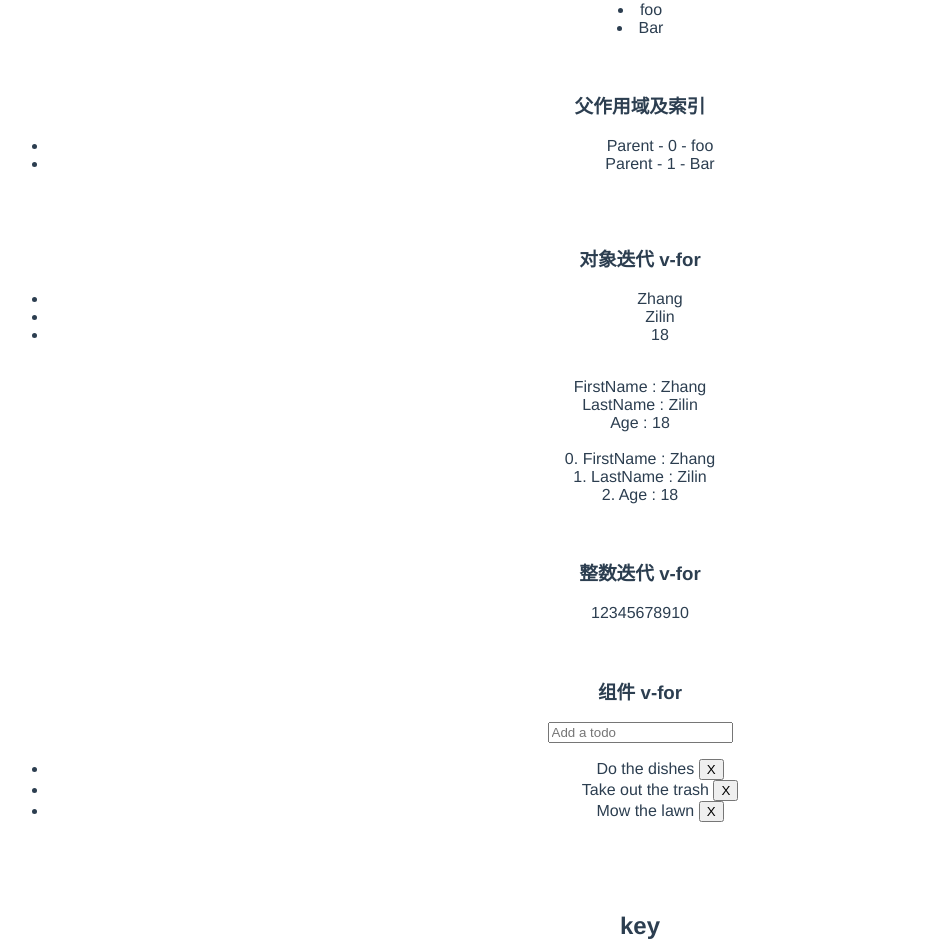
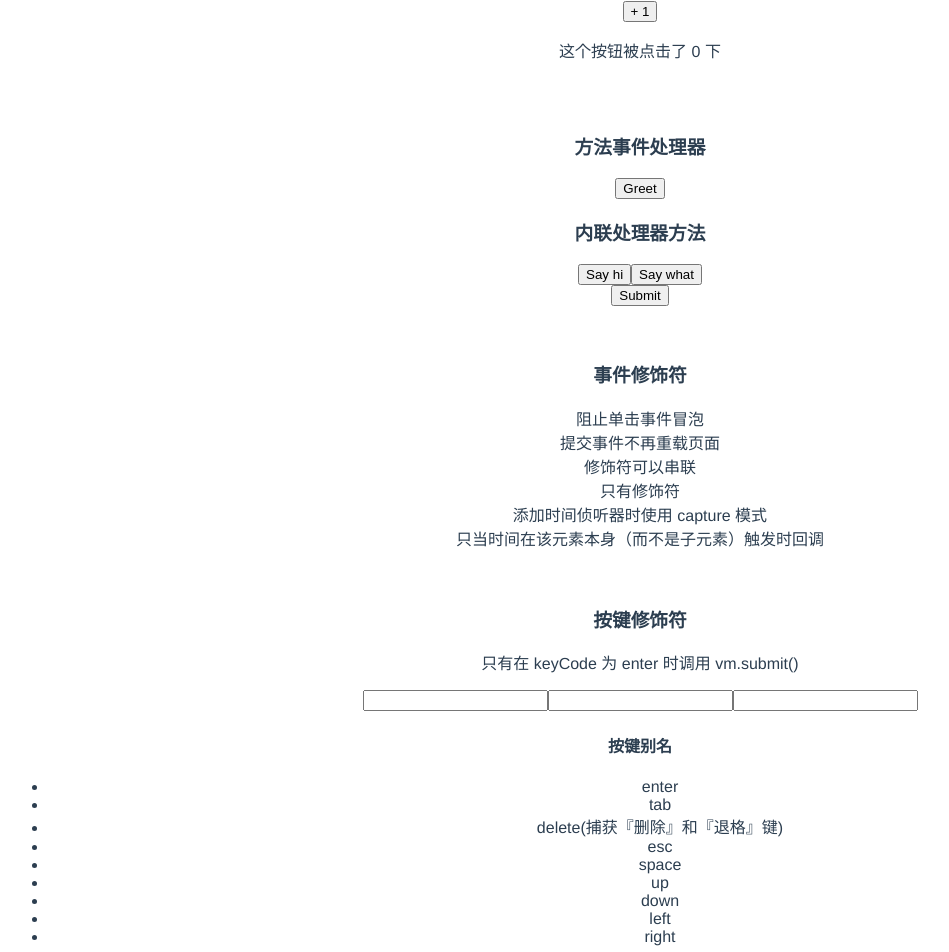
Before and after one commit to kingideayou/VueStudy, a Vue app: page / in a window 1280 px wide. Shown: the part 160-1112 px from the top of the page, without its empty margins (0-949 px from the left). Built offline with nearby package versions, Linux system fonts and the light colour scheme.

Commit message:
vue event

```diff
--- a/src/App.vue
+++ b/src/App.vue
@@ -1,8 +1,13 @@
 <template>
   <div id="app">
 
+    <!-- 事件 -->
+    <VueEvent></VueEvent>
+
     <!-- 列表 -->
+    <!--
     <VueList></VueList>
+    -->
 
     <!-- 条件判断 -->
     <!--
@@ -43,6 +48,7 @@ import ComponentA from './components/componentA'
 import VueGuide from './components/VueGuide'
 import VueCondition from './components/VueCondition'
 import VueList from './components/VueList'
+import VueEvent from './components/VueEvent'
 
 export default {
   data: function (){
@@ -70,7 +76,8 @@ export default {
     Hello,
     VueGuide,
     VueCondition,
-    VueList
+    VueList,
+    VueEvent
   },
   watch: {
     items: {
--- /dev/null
+++ b/src/components/VueEvent.vue
@@ -0,0 +1,82 @@
+<template lang="html">
+  <div>
+    <h2>事件处理器</h2>
+    <h3>监听事件</h3>
+    <button v-on:click="counter += 1">+ 1</button>
+    <p>
+      这个按钮被点击了 {{ counter }} 下
+    </p>
+    <br><br>
+    <h3>方法事件处理器</h3>
+    <button v-on:click="greet">Greet</button>
+    <h3>内联处理器方法</h3>
+    <button v-on:click="say('hi')">Say hi</button>
+    <button v-on:click="say(' 啥？')">Say what</button>
+    <br>
+    <button v-on:click="warn('Form cannot be submitted yet.', $event)">Submit</button>
+    <br><br><br>
+    <h3>事件修饰符</h3>
+    <a v-on:click.stop="doThis">阻止单击事件冒泡</a>
+    <form v-on:submit.prevent="onSubmit">提交事件不再重载页面</form>
+    <a v-on:click.stop.prevent="doThat">修饰符可以串联</a>
+    <form v-on:submit.prevent>只有修饰符</form>
+    <div v-on:click.capture="doThis">添加时间侦听器时使用 capture 模式</div>
+    <div v-on:click.self="doThat">只当时间在该元素本身（而不是子元素）触发时回调</div>
+    <br><br>
+    <h3>按键修饰符</h3>
+    <p>
+      只有在 keyCode 为 enter 时调用 vm.submit()
+    </p>
+    <input v-on:keyup.13="submit">
+    <!-- 同上 -->
+    <input v-on:keyup.enter="submit">
+    <!-- 缩写语法 -->
+    <input @keyup.enter="submit">
+    <h4>按键别名</h4>
+    <ul>
+      <li v-for="name in names">{{ name }}</li>
+    </ul>
+  </div>
+</template>
+
+<script>
+export default {
+  data () {
+    return {
+      counter: 0,
+      name: 'Vue.js',
+      names: [
+        'enter',
+        'tab',
+        'delete(捕获『删除』和『退格』键)',
+        'esc',
+        'space',
+        'up',
+        'down',
+        'left',
+        'right'
+      ]
+    }
+  },
+  computed: {},
+  mounted () {},
+  methods: {
+    greet: function (event) {
+      alert('Hello ' + this.name + '!')
+      //'event' 是原声 DOM 事件
+      alert(event.target.tagName)
+    },
+    say: function (message) {
+      alert(message)
+    },
+    warn: function (message, event) {
+      if (event) event.preventDefault()
+      alert(message)
+    }
+  },
+  components: {}
+}
+</script>
+
+<style lang="css">
+</style>
```
